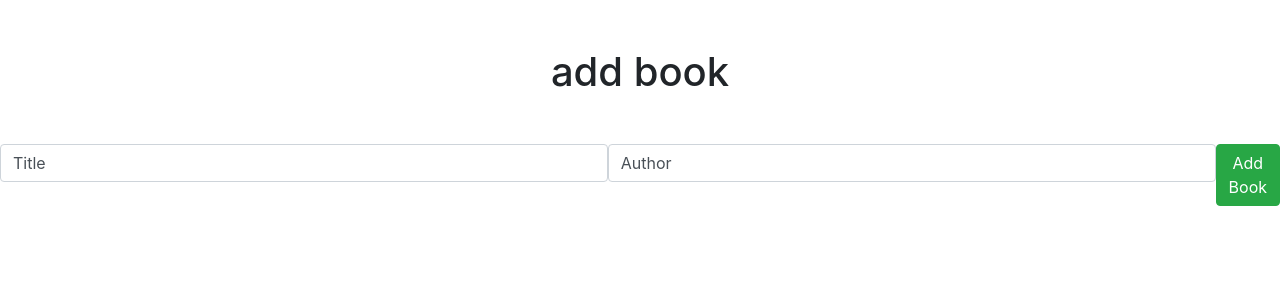
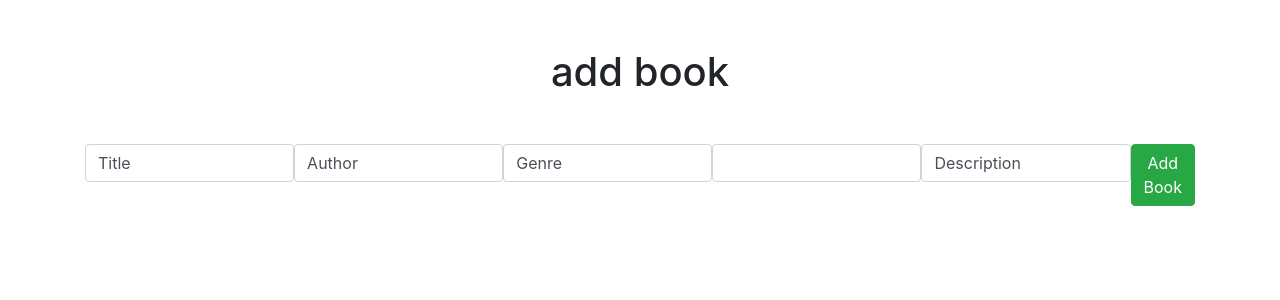
Before and after one commit to WRNoble/library-pern, a React (Create React App) app in the folder client/: page / in a window 1280 px wide. Shown: the top 300 px of the page. Built offline with nearby package versions, Linux system fonts and the light colour scheme.

Commit message:
done for the night

```diff
--- a/client/src/App.js
+++ b/client/src/App.js
@@ -1,12 +1,14 @@
 import React, { Fragment } from "react";
 import AddBookForm from "./components/AddBookForm";
+import Library from "./components/Library";
 import "./App.css";
 
 function App() {
   return (
     <Fragment>
-      <div className="Container">
+      <div className="container">
         <AddBookForm />
+        <Library />
       </div>
     </Fragment>
   );
--- a/client/src/components/AddBookForm.js
+++ b/client/src/components/AddBookForm.js
@@ -3,12 +3,15 @@ import React, { Fragment, useState } from "react";
 function AddBookForm(props) {
   const [title, setTitle] = useState("Title");
   const [author, setAuthor] = useState("Author");
+  const [genre, setGenre] = useState("Genre");
+  const [published, setPublished] = useState("Published");
+  const [description, setDescription] = useState("Description");
 
   const onSubmitForm = async (e) => {
     e.preventDefault();
 
     try {
-      const body = { title, author };
+      const body = { title, author, genre, published, description };
 
       const response = await fetch("http://localhost:5000/addbook", {
         method: "POST",
@@ -37,6 +40,24 @@ function AddBookForm(props) {
           value={author}
           onChange={(e) => setAuthor(e.target.value)}
         />
+        <input
+          type="text"
+          className="form-control"
+          value={genre}
+          onChange={(e) => setGenre(e.target.value)}
+        />
+        <input
+          type="number"
+          className="form-control"
+          value={published}
+          onChange={(e) => setPublished(e.target.value)}
+        />
+        <input
+          type="text"
+          className="form-control"
+          value={description}
+          onChange={(e) => setDescription(e.target.value)}
+        />
         <button className="btn btn-success">Add Book</button>
       </form>
     </Fragment>
--- a/client/src/components/Library.js
+++ b/client/src/components/Library.js
@@ -0,0 +1,7 @@
+import React, { Fragment } from "react";
+
+function Library(props) {
+  return <Fragment></Fragment>;
+}
+
+export default Library;
```
